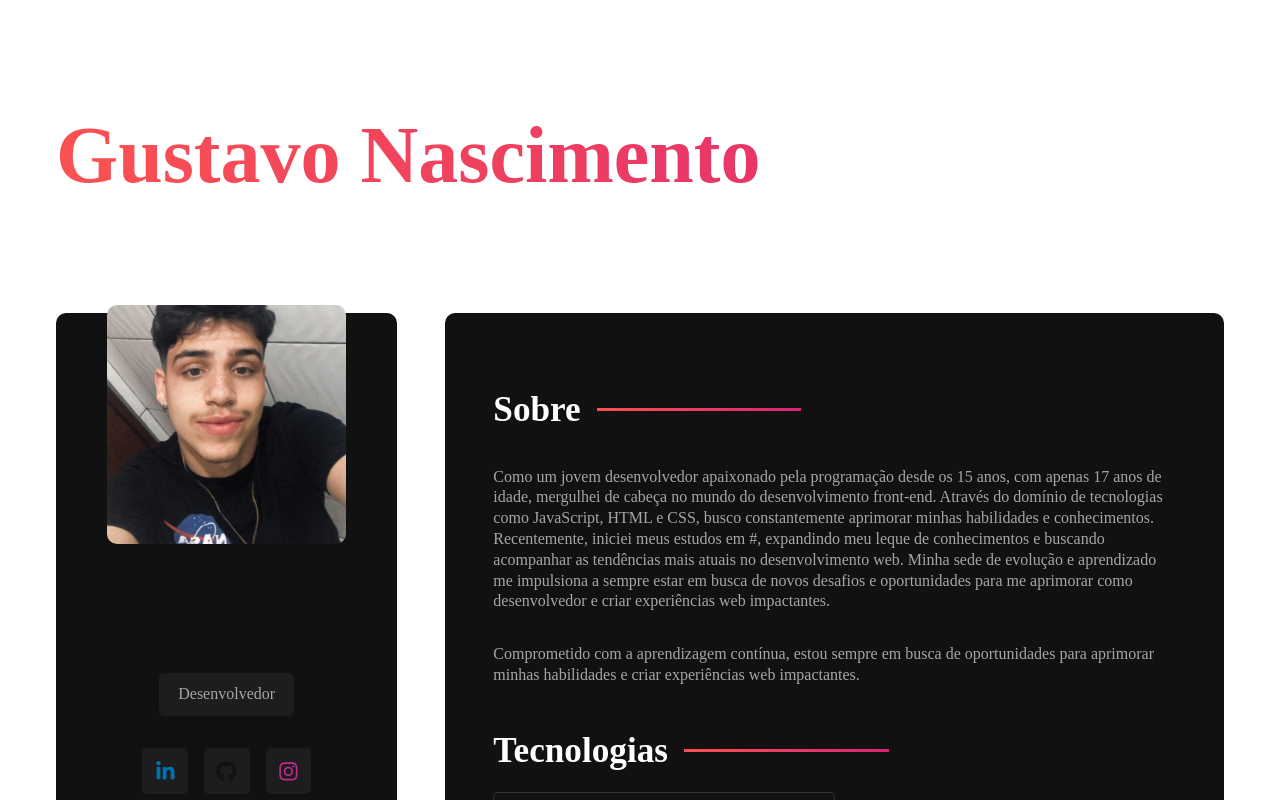
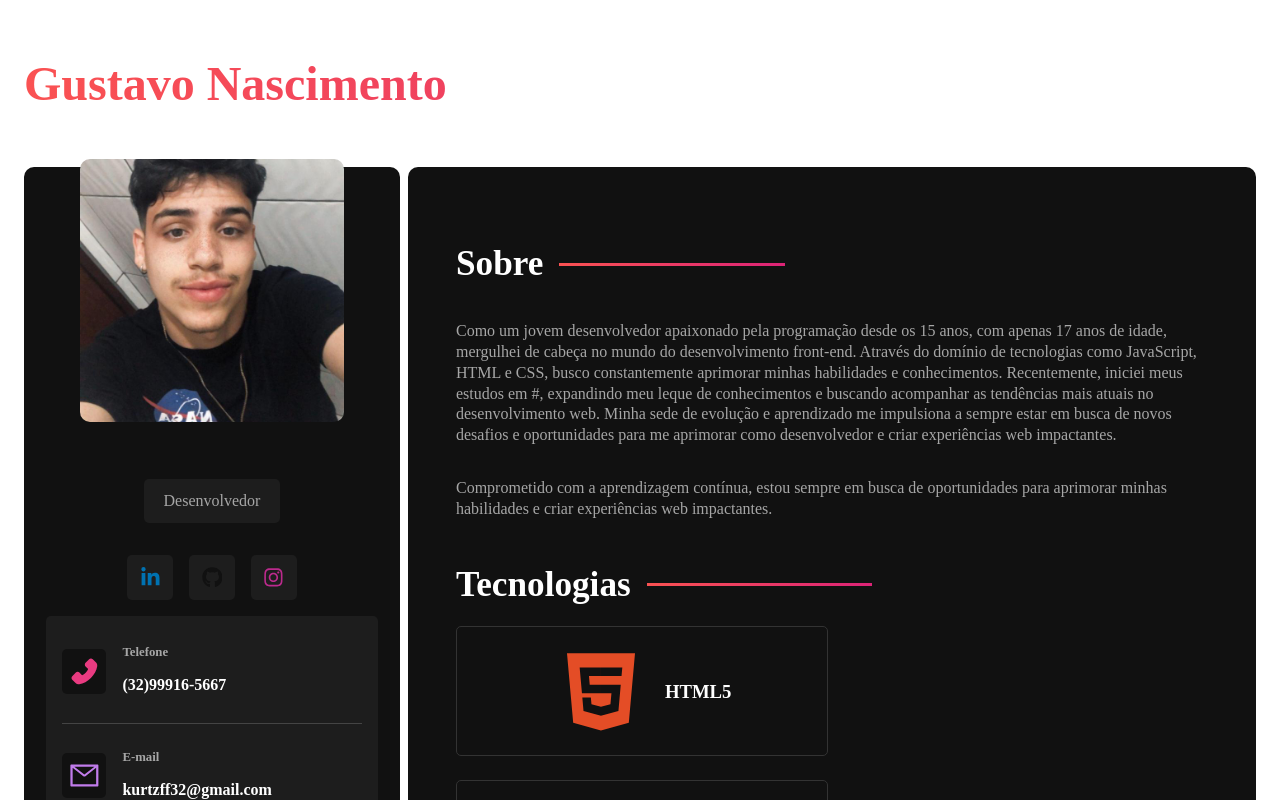
Before and after one commit to gustavokurtz/gustavonascimento, a React (Vite) app: page / in a window 1280 px wide. Shown: the top 800 px of the page. Built offline with nearby package versions, Linux system fonts and the light colour scheme; the HTML template or start-up script is replaced by a standard one.

Commit message:
troquei o nome

```diff
--- a/src/App.jsx
+++ b/src/App.jsx
@@ -7,7 +7,9 @@ function App() {
 
   return (
    <div id="portfolio">
-    <h1>Gustavo Nascimento</h1>
+    <div id="gustavo">
+      <h1>Gustavo Nascimento</h1>
+    </div>
     <Sidebar />
     <MainContent />
    </div>
--- a/src/styles/components/app.sass
+++ b/src/styles/components/app.sass
@@ -1,15 +1,20 @@
 @use '../variables'
 
 #portfolio
+    padding: 1em
     display: flex
     flex-wrap: wrap
-    padding: 3rem
-    gap: 3rem
+    gap: 0.5em
+
+#gustavo
+    width: 100%
+
+
 
     h1
-        width: 100%
-        font-size: 5rem
-        margin-bottom: 4rem
+        text-align: left
+        font-size: 3rem
+        margin-bottom: 1em
         background: variables.$gradient
         -webkit-background-clip: text
         -webkit-text-fill-color: transparent
--- a/src/styles/components/sidebar.sass
+++ b/src/styles/components/sidebar.sass
@@ -22,7 +22,7 @@
         color: variables.$text-color-secondary
         background-color: variables.$bg-color-secondary
         border-radius: variables.$card-border-radius
-        margin-top: 16.5rem
+        margin-top: 13.5rem
         padding: .8rem 1.2rem
 
     .btn
```
